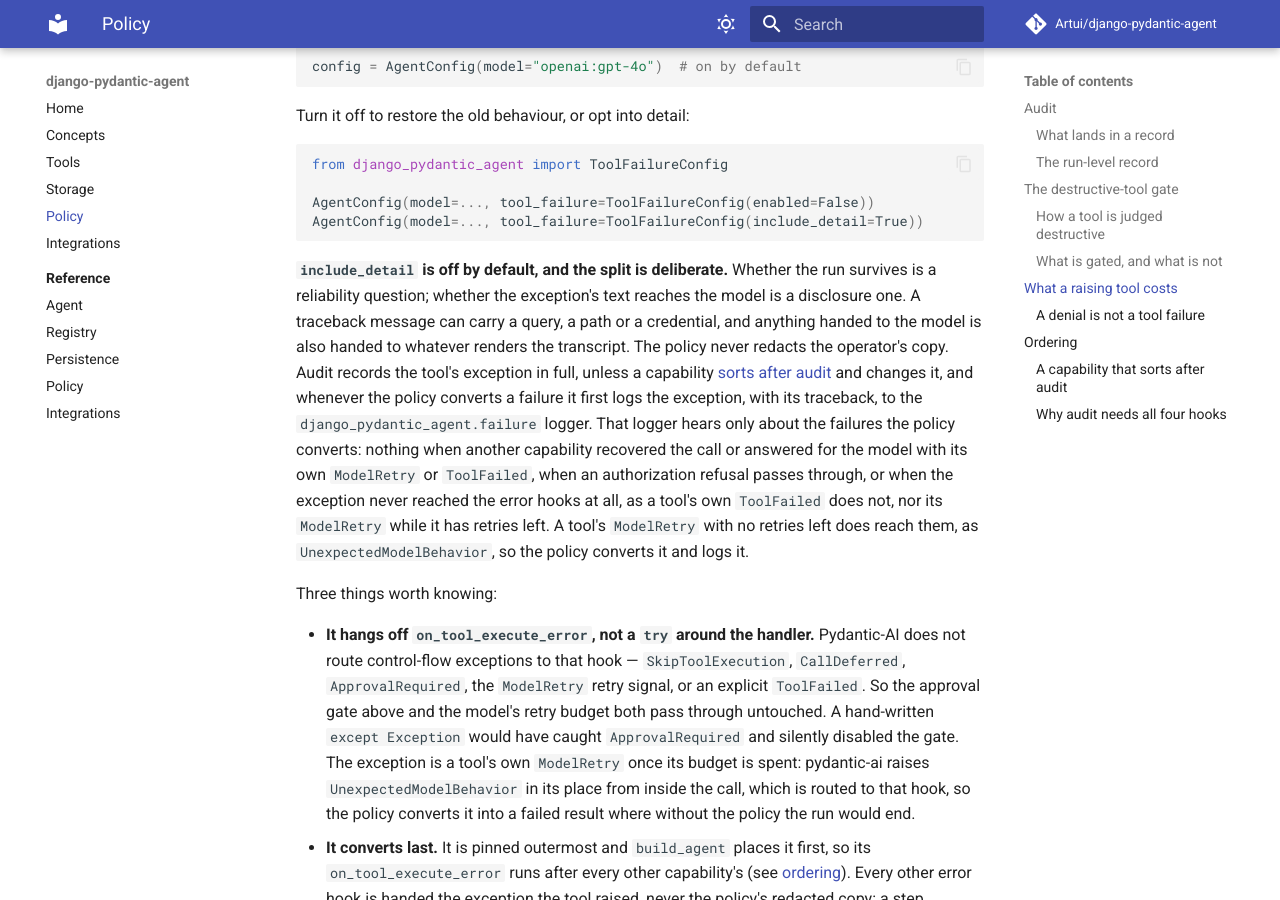
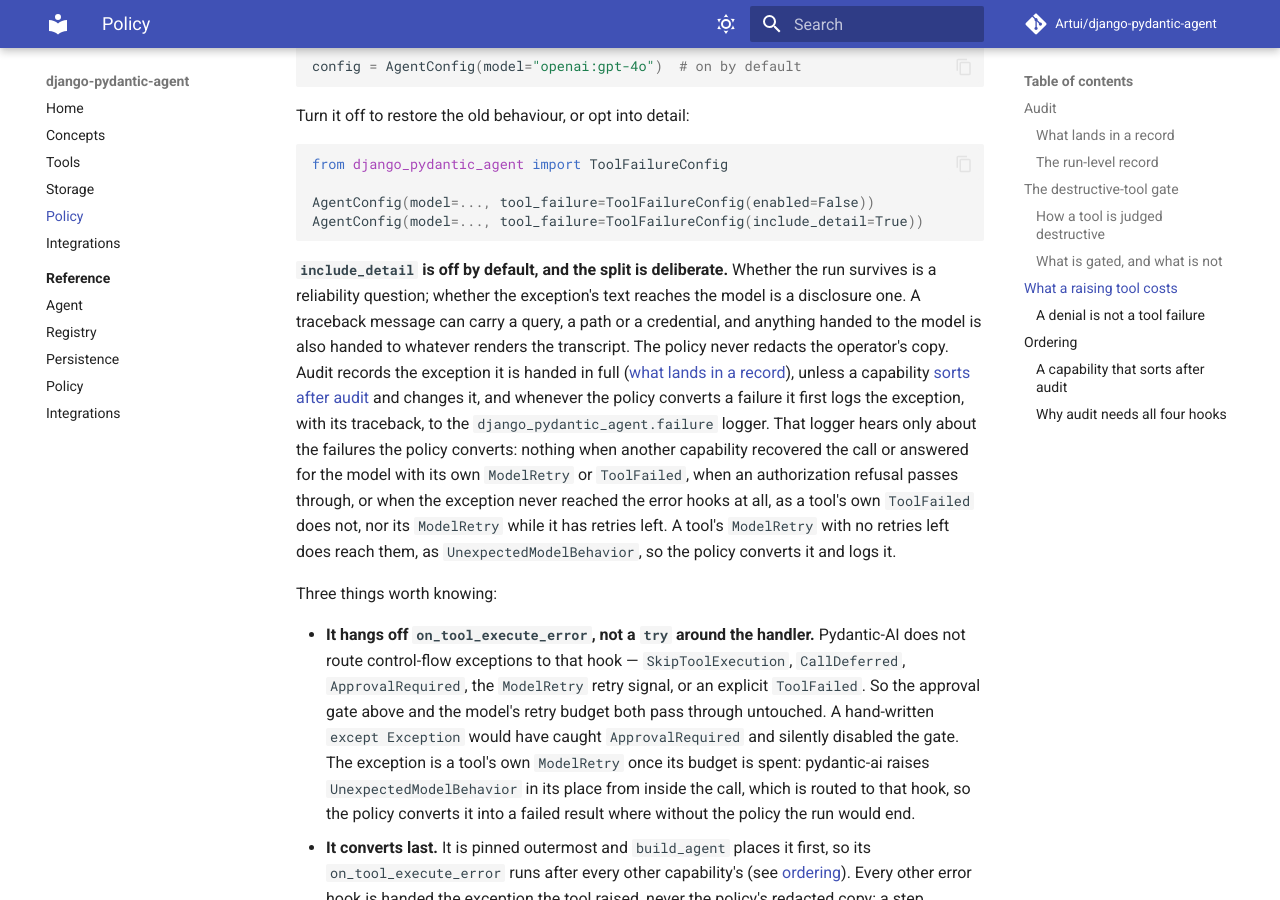
Before and after one commit to Artui/django-pydantic-agent, an MkDocs documentation site: the page built from docs/policy.md, in a window 1280 px wide and 900 px high, scrolled down 4677 px. Built offline with MkDocs 1.6.1 and Material for MkDocs 9.7.7, drawn with Linux system fonts in a browser that asks for light colours; comment, search, counter and statistics services are not loaded.

Commit message:
Say audit records the exception it is handed
A tool's own ToolFailed is recorded as the ToolFailedError pydantic-ai
converts it into, and a ModelRetry with no retries left as
UnexpectedModelBehavior, so "the tool's exception" was too broad for the
operator's-copy sentence. It now names the exception audit is handed and
links the section that lists what lands in a record.

Co-Authored-By: Claude Opus 5.5 <noreply@anthropic.com>

```diff
--- a/docs/policy.md
+++ b/docs/policy.md
@@ -230,10 +230,10 @@ run survives is a reliability question; whether the exception's text reaches the
 model is a disclosure one. A traceback message can carry a query, a path or a
 credential, and anything handed to the model is also handed to whatever renders
 the transcript. The policy never redacts the operator's copy. Audit records the
-tool's exception in full, unless a capability
-[sorts after audit](#a-capability-that-sorts-after-audit) and changes it, and
-whenever the policy converts a failure it first logs the exception, with its
-traceback, to the `django_pydantic_agent.failure` logger.
+exception it is handed in full ([what lands in a record](#what-lands-in-a-record)),
+unless a capability [sorts after audit](#a-capability-that-sorts-after-audit) and
+changes it, and whenever the policy converts a failure it first logs the
+exception, with its traceback, to the `django_pydantic_agent.failure` logger.
 That logger hears only about the failures the policy converts: nothing when
 another capability recovered the call or answered for the model with its own
 `ModelRetry` or `ToolFailed`, when an authorization refusal passes through, or
```
